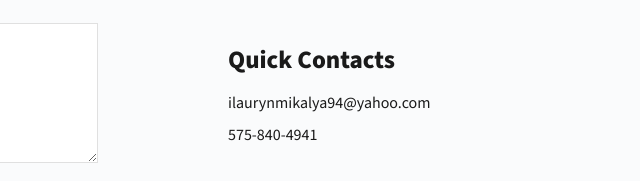
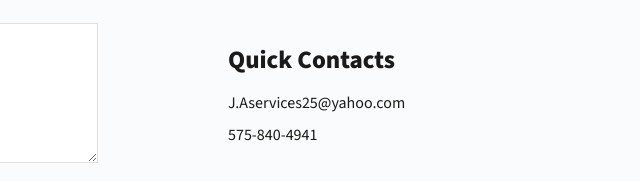
Before and after one commit to Mightysteve101/j_and_a_services, a plain HTML site: page contact.html in a window 1280 px wide. Shown: the part 887-1068 px from the top of the page, 640-1280 px from the left. Drawn offline with Linux system fonts and the light colour scheme.

Commit message:
Updated email in contact form
Updated the email in the contact form page. Remeber the contact send to a different email. NOT the j.aservices email

```diff
--- a/contact.html
+++ b/contact.html
@@ -156,7 +156,7 @@
             <!--Contacts-->
             <div class="cs-flex">
                 <span class="cs-header">Quick Contacts</span>
-                <a href="mailto:laurynmikalya94@yahoo.com" class="cs-link">ilaurynmikalya94@yahoo.com</a>
+                <a href="mailto:J.Aservices25@yahoo.com" class="cs-link">J.Aservices25@yahoo.com</a>
                 <a href="tel:575-840-4941" class="cs-link cs-phone">575-840-4941</a>
             </div>
             <!--Social-->
```
